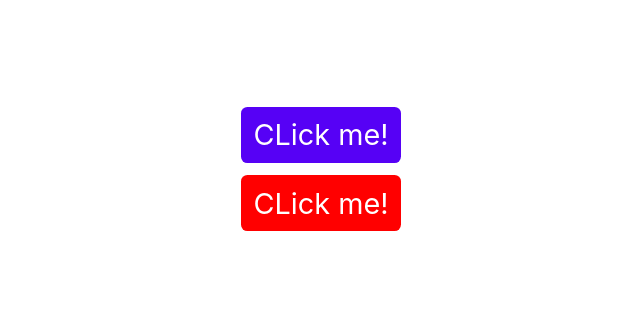
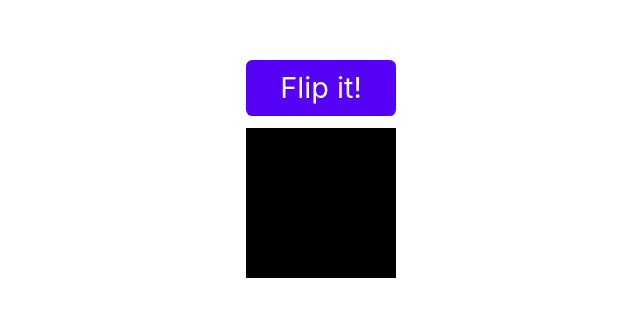
Before and after one commit to Udit063/Framer-Motions, a Next.js app in the folder framer-motion/: page / in a window 1280 px wide. Shown: the part 231-548 px from the top of the page, without its empty margins (319-959 px from the left). Built offline with nearby package versions, Linux system fonts and the light colour scheme.

Commit message:
Utilized  to manage and trigger custom animations

```diff
--- a/framer-motion/app/page.js
+++ b/framer-motion/app/page.js
@@ -1,6 +1,6 @@
-// import AnimationControls from "@/components/AnimationControls";
+import AnimationControls from "@/components/AnimationControls";
 // import BasicsOfMotion from "../components/BasicsOfMotion";
-import Gestures from "../components/Gestures";
+// import Gestures from "../components/Gestures";
 // import ScrollAnimations from "../components/ScrollAnimation";
 // import ViewBasedAnimations from "../components/ViewBaseAnimaions";
 
@@ -8,8 +8,8 @@
   return (
     <div>
       {/* <BasicsOfMotion /> */}
-      <Gestures />
-      {/* <AnimationControls /> */}
+      {/* <Gestures /> */}
+      <AnimationControls />
       {/* <ViewBasedAnimations /> */}
       {/* <ScrollAnimations /> */}
     </div>
--- /dev/null
+++ b/framer-motion/components/AnimationControls.js
@@ -0,0 +1,45 @@
+"use client";
+import React from "react";
+import { motion, useAnimationControls } from "framer-motion";
+
+const AnimationControls = () => {
+  // use animation control to target our div and switch inital varian to flip variant
+  const controls = useAnimationControls();
+  const handleClick = () => {
+    controls.start("flip");
+  };
+  return (
+    <div
+      style={{
+        display: "grid",
+        placeContent: "center",
+        height: "100vh",
+        gap: "0.8rem",
+      }}
+    >
+      <button className="example-button" onClick={handleClick}>
+        {" "}
+        Flip it!
+      </button>
+      <motion.div
+        style={{
+          width: 150,
+          height: 150,
+          background: "black",
+        }}
+        variants={{
+          initial: {
+            rotate: "0deg",
+          },
+          flip: {
+            rotate: "360deg",
+          },
+        }}
+        initial="initial"
+        animate={controls}
+      ></motion.div>
+    </div>
+  );
+};
+
+export default AnimationControls;
--- a/framer-motion/components/Gestures.js
+++ b/framer-motion/components/Gestures.js
@@ -1,5 +1,4 @@
 "use client";
-import React from "react";
 import { motion, MotionConfig } from "framer-motion";
 
 const Gestures = () => {
```
